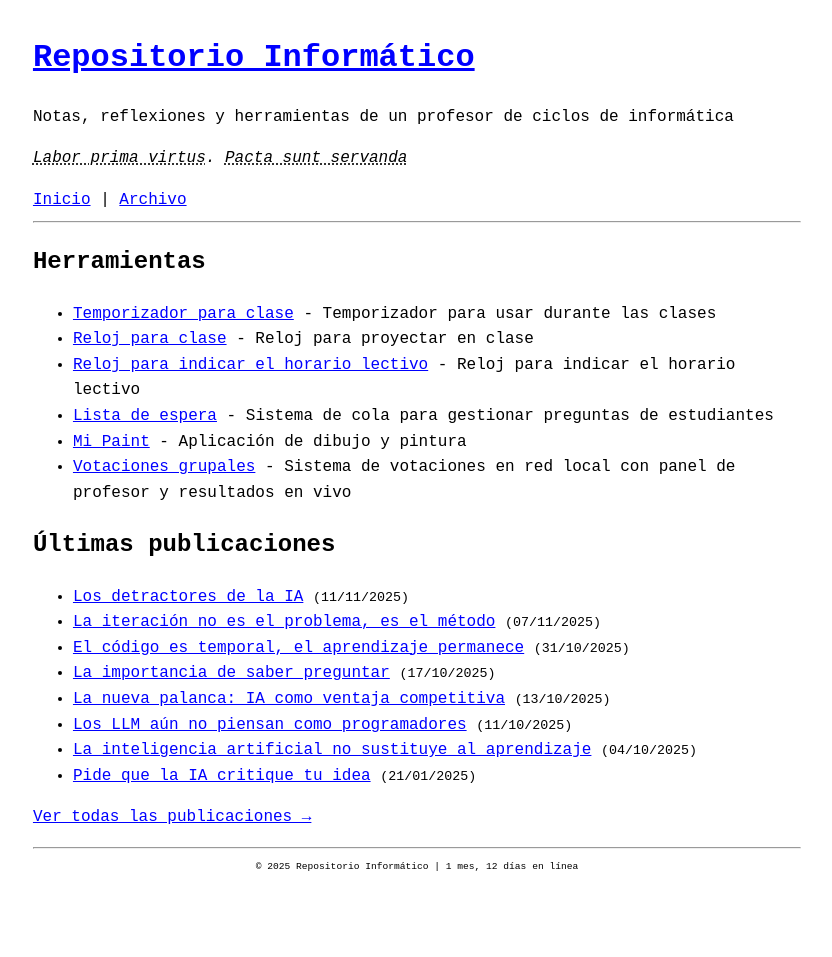
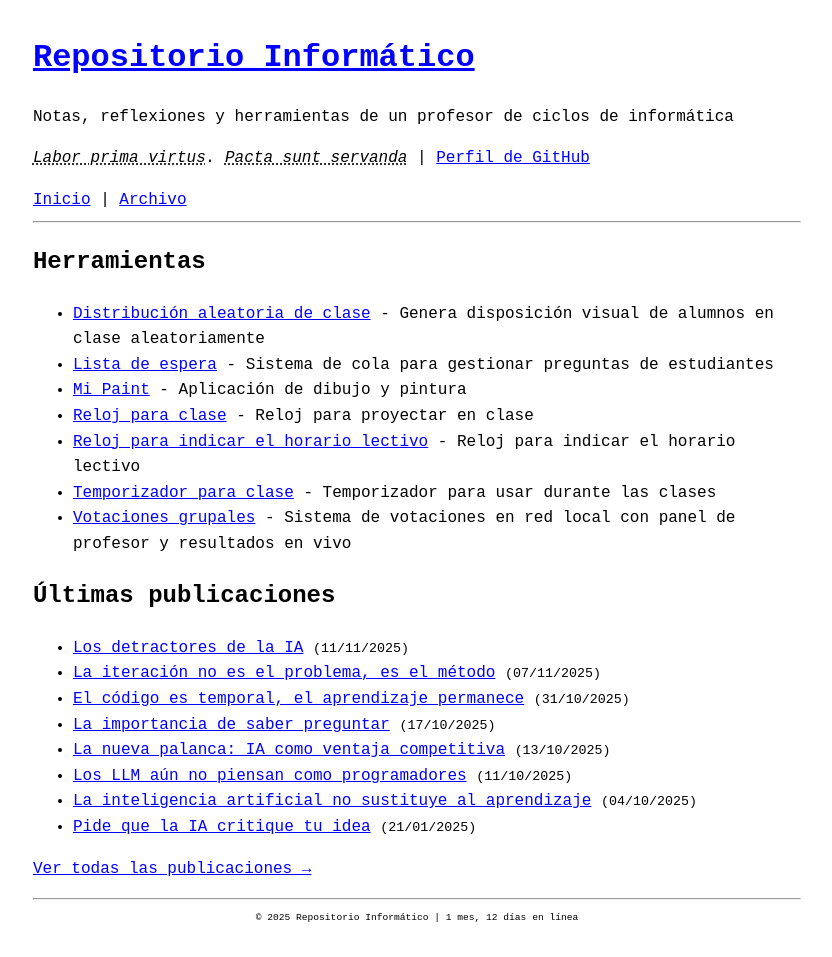
Before and after one commit to repositorioinformatico/repositorioinformatico.github.io, a Jekyll site: the page built from index.html, in a window 1280 px wide. Shown: the whole page, without its empty margins (223-1055 px from the left). Built offline with Jekyll 4.4.1, drawn with Linux system fonts in a browser that asks for light colours; before the commit the page ends 906 px from its top, so only the background shows below that.

Commit message:
Añadir herramienta class-layout-randomizer, ordenar herramientas alfabéticamente y añadir enlace a perfil de GitHub
🤖 Generated with [Claude Code](https://claude.com/claude-code)

Co-Authored-By: Claude <noreply@anthropic.com>

```diff
--- a/_layouts/default.html
+++ b/_layouts/default.html
@@ -66,7 +66,7 @@
         <h1><a href="/">{{ site.title }}</a></h1>
         <p>{{ site.description }}</p>
         <p>
-            <em><span class="tooltip" data-tooltip='"El trabajo es la primera virtud. Expresión de tradición estoica y cristiana que exalta el valor del esfuerzo como base del carácter moral. Popularizada en la Edad Media bajo el ideal monástico del ora et labora, representa la dignidad del trabajo como fuente de virtud." Cita contextual: Regla de San Benito (s. VI), cap. 48; véase también Cicerón, De Officiis (sobre disciplina y deber).'>Labor prima virtus</span>. <span class="tooltip" data-tooltip='"Los pactos deben cumplirse. Principio fundamental del Derecho (romano, canónico y moderno) y pilar del Derecho Internacional contemporáneo: los acuerdos válidos obligan a las partes y deben cumplirse de buena fe." Citas: Convención de Viena sobre el Derecho de los Tratados (1969), art. 26; Oppenheim, International Law, vol. I (principio de la obligatoriedad de los tratados).'>Pacta sunt servanda</span></em>
+            <em><span class="tooltip" data-tooltip='"El trabajo es la primera virtud. Expresión de tradición estoica y cristiana que exalta el valor del esfuerzo como base del carácter moral. Popularizada en la Edad Media bajo el ideal monástico del ora et labora, representa la dignidad del trabajo como fuente de virtud." Cita contextual: Regla de San Benito (s. VI), cap. 48; véase también Cicerón, De Officiis (sobre disciplina y deber).'>Labor prima virtus</span>. <span class="tooltip" data-tooltip='"Los pactos deben cumplirse. Principio fundamental del Derecho (romano, canónico y moderno) y pilar del Derecho Internacional contemporáneo: los acuerdos válidos obligan a las partes y deben cumplirse de buena fe." Citas: Convención de Viena sobre el Derecho de los Tratados (1969), art. 26; Oppenheim, International Law, vol. I (principio de la obligatoriedad de los tratados).'>Pacta sunt servanda</span></em> | <a href="https://github.com/repositorioinformatico">Perfil de GitHub</a>
         </p>
         <nav>
             <a href="/">Inicio</a> |
--- a/index.html
+++ b/index.html
@@ -6,11 +6,12 @@ title: Inicio
 <h2>Herramientas</h2>
 
 <ul>
-    <li><a href="https://repositorioinformatico.github.io/temporizador/">Temporizador para clase</a> - Temporizador para usar durante las clases</li>
+    <li><a href="https://github.com/repositorioinformatico/class-layout-randomizer">Distribución aleatoria de clase</a> - Genera disposición visual de alumnos en clase aleatoriamente</li>
+    <li><a href="https://github.com/repositorioinformatico/lista-espera">Lista de espera</a> - Sistema de cola para gestionar preguntas de estudiantes</li>
+    <li><a href="https://repositorioinformatico.github.io/mi-paint/">Mi Paint</a> - Aplicación de dibujo y pintura</li>
     <li><a href="https://repositorioinformatico.github.io/reloj-clase/">Reloj para clase</a> - Reloj para proyectar en clase</li>
     <li><a href="https://repositorioinformatico.github.io/reloj-lectivo/">Reloj para indicar el horario lectivo</a> - Reloj para indicar el horario lectivo</li>
-    <li><a href="https://github.com/repositorioinformatico/lista-espera">Lista de espera</a> - Sistema de cola para gestionar preguntas de estudiantes</li>
-    <li><a href="https://repositorioinformatico.github.io/mi-paint/">Mi Paint</a> - Aplicación de dibujo y pintura</li>
+    <li><a href="https://repositorioinformatico.github.io/temporizador/">Temporizador para clase</a> - Temporizador para usar durante las clases</li>
     <li><a href="https://github.com/repositorioinformatico/votaciones-grupales">Votaciones grupales</a> - Sistema de votaciones en red local con panel de profesor y resultados en vivo</li>
 </ul>
 
```
